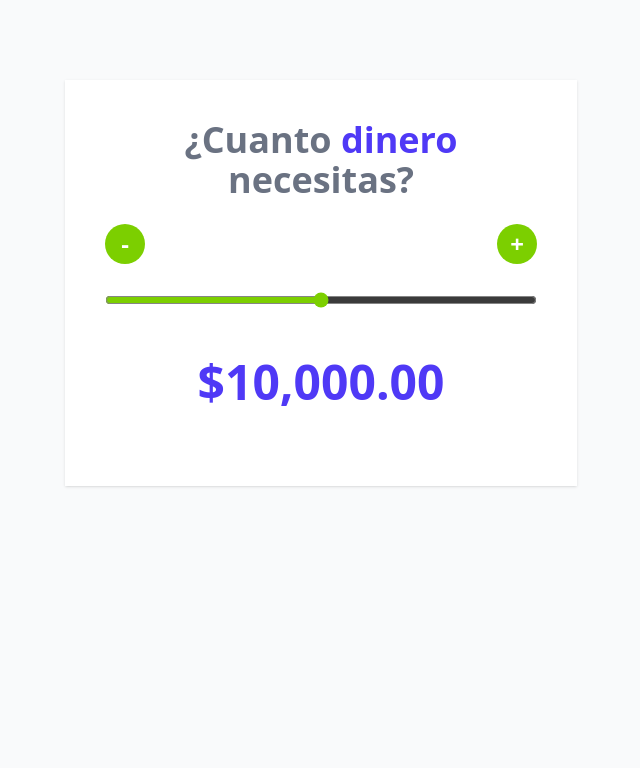
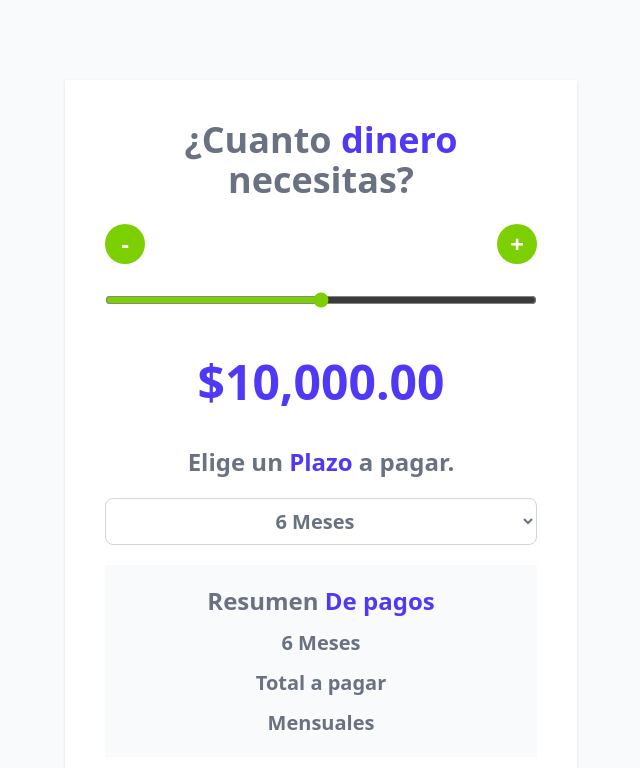
Before and after one commit to AldahirAlonso/Cotizador-de-Prestamos, a React (Vite) app: page / in a window 1280 px wide. Shown: the top 768 px of the page, without its empty margins (319-959 px from the left). Built offline with nearby package versions, Linux system fonts and the light colour scheme.

Commit message:
Creando Select para Plazos a Pagar, Creando Resumen de Pagos.

```diff
--- a/src/App.jsx
+++ b/src/App.jsx
@@ -5,6 +5,7 @@ import { formatearDinero } from './helpers'
 
 function App() {
   const [cantidad, setCantidad] = useState(10000);
+  const [meses, setMeses] = useState(6);
 
   const MIN = 0;
   const MAX = 20000;
@@ -66,6 +67,31 @@ function App() {
         <p className='text-center my-10 text-5xl font-extrabold text-indigo-600'>
           {formatearDinero(cantidad)}
         </p>
+
+        <h2 className='text-2xl font-extrabold text-gray-500 text-center'>
+          Elige un <span className='text-indigo-600'>Plazo </span> a pagar.
+        </h2>
+
+        <select className='mt-5 w-full p-2 bg-white border border-gray-300 rounded-lg text-center
+          text-xl font-bold text-gray-500'
+          value={meses}
+          onChange={ e => setMeses(+e.target.value)}
+        >
+          <option value="6">6 Meses</option>
+          <option value="12">12 Meses</option>
+          <option value="24">24 Meses</option>
+        </select>
+
+        <div className='my-5 space-y-3 bg-gray-50 p-5'>
+          <h2 className='text-2xl font-extrabold text-gray-500 text-center'>
+            Resumen <span className='text-indigo-600'>De pagos </span>
+          </h2>
+
+          <p className='text-xl text-gray-500 text-center font-bold'>{meses} Meses</p>
+          <p className='text-xl text-gray-500 text-center font-bold'>Total a pagar</p>
+          <p className='text-xl text-gray-500 text-center font-bold'>Mensuales</p>
+        </div>
+
       </div>
   )
 }
```
